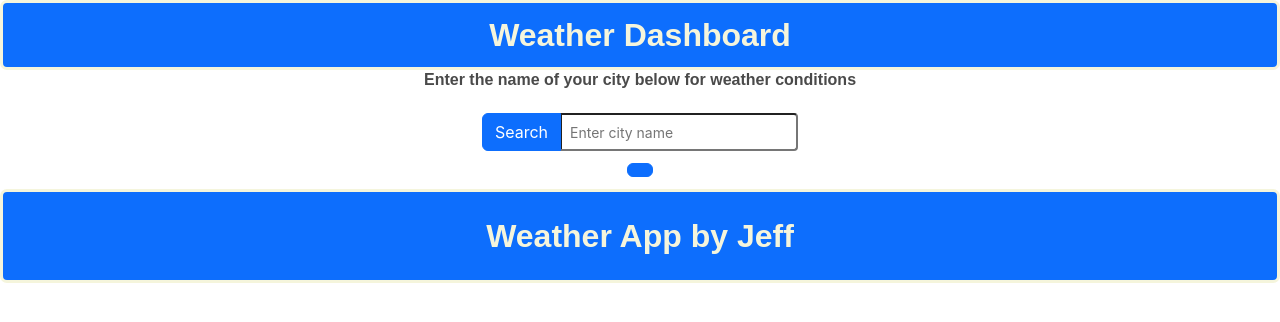
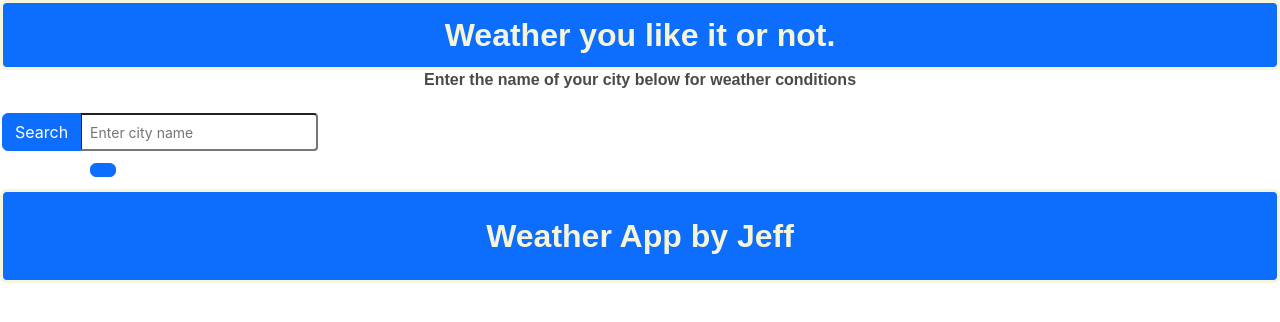
Before and after one commit to Reptartheman/Weather-you-like-it-or-not, a plain HTML site: page index.html in a window 1280 px wide. Both pictures are taken after a click on the element "Search". Drawn offline with nearby package versions, Linux system fonts and the light colour scheme; no server answers; a web font is replaced by a local one.

Commit message:
changed the layout to make it feel like I did something productive.

```diff
--- a/Assets/script.js
+++ b/Assets/script.js
@@ -15,9 +15,11 @@ function displayDate(day) {
 //When clicked, the content entered in the searchbar saves to localstorage and creates new button.
 const weatherSearch = () => {
   searchButton.onclick = function (event) {
+    event.preventDefault();
     fetchData(searchBarText.value);
     storeCities(searchBarText.value);
     newButton();
+    weatherDisplay.innerHTML = "";
   }
 };
 weatherSearch();
--- a/Assets/style.css
+++ b/Assets/style.css
@@ -40,8 +40,9 @@
 
 .cityList{
     display: flex;
-    justify-content: center;
+    justify-content: flex-start;
     font-family: var(--fontgroup);
+    margin-left: 90px;
 }
 
 #currentWeather{
@@ -83,7 +84,8 @@
 
 .input-group{
     display: flex;
-    justify-content: center;
+    justify-content: flex-start;
+    margin-left: 2px;
 }
 
 .container{
--- a/index.html
+++ b/index.html
@@ -5,7 +5,7 @@
   <meta charset="UTF-8">
   <meta http-equiv="X-UA-Compatible" content="IE=edge">
   <meta name="viewport" content="width=device-width, initial-scale=1.0">
-  <title>Weather, you like it or not.</title>
+  <title>Weather you like it or not.</title>
   <link href="https://cdn.jsdelivr.net/npm/bootstrap@5.3.0-alpha1/dist/css/bootstrap.min.css" rel="stylesheet"
     integrity="sha384-GLhlTQ8iRABdZLl6O3oVMWSktQOp6b7In1Zl3/Jr59b6EGGoI1aFkw7cmDA6j6gD" crossorigin="anonymous">
   <link rel="stylesheet" href="https://cdn.jsdelivr.net/npm/bulma@0.9.4/css/bulma.min.css">
@@ -18,7 +18,7 @@
 
 <body>
   <header>
-    <nav class="navbar bg-primary" data-bs-theme="dark">Weather Dashboard</nav>
+    <nav class="navbar bg-primary" data-bs-theme="dark">Weather you like it or not.</nav>
   </header>
   <main>
     <h2 id="headingsearch">Enter the name of your city below for weather conditions</h2>
```
